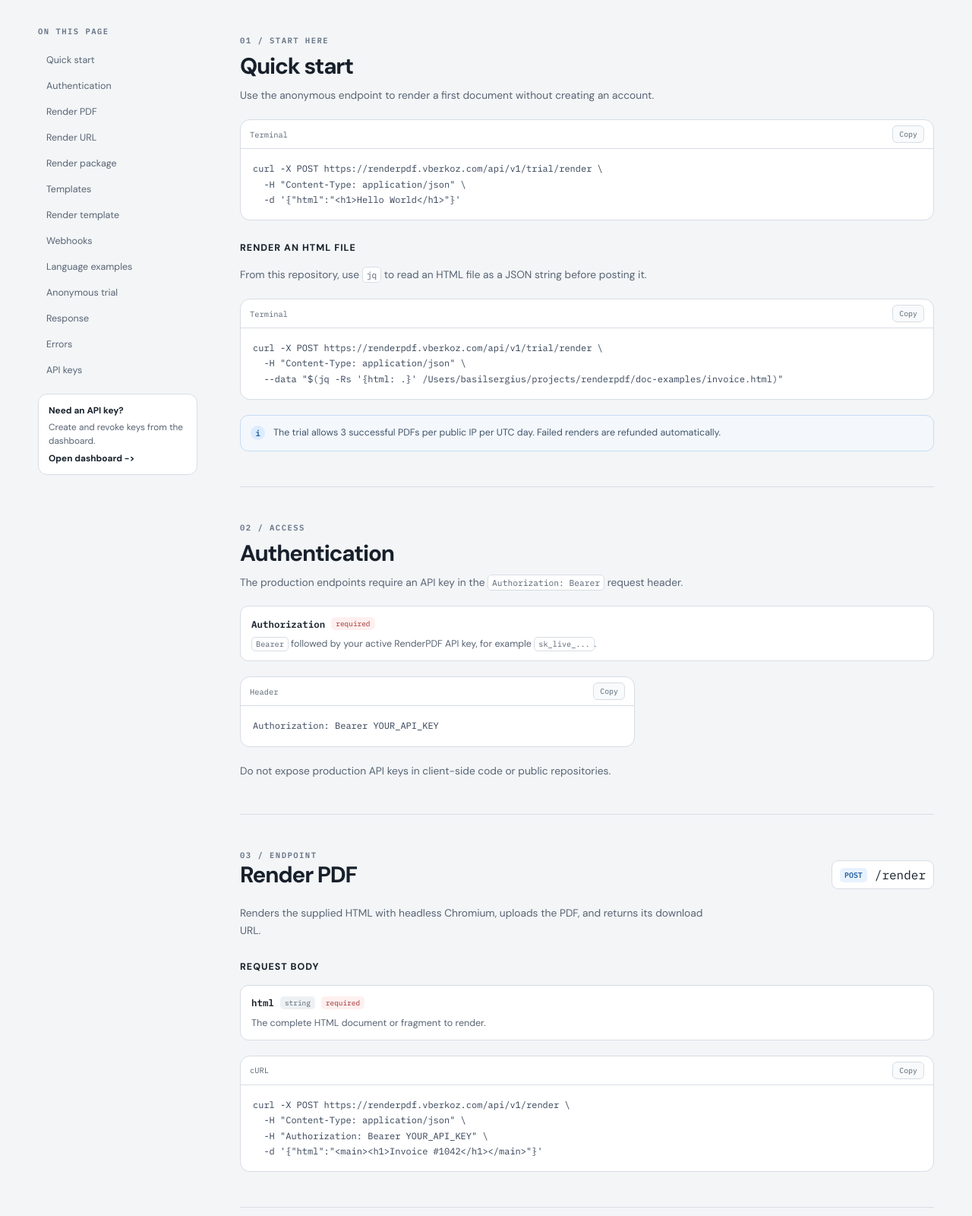
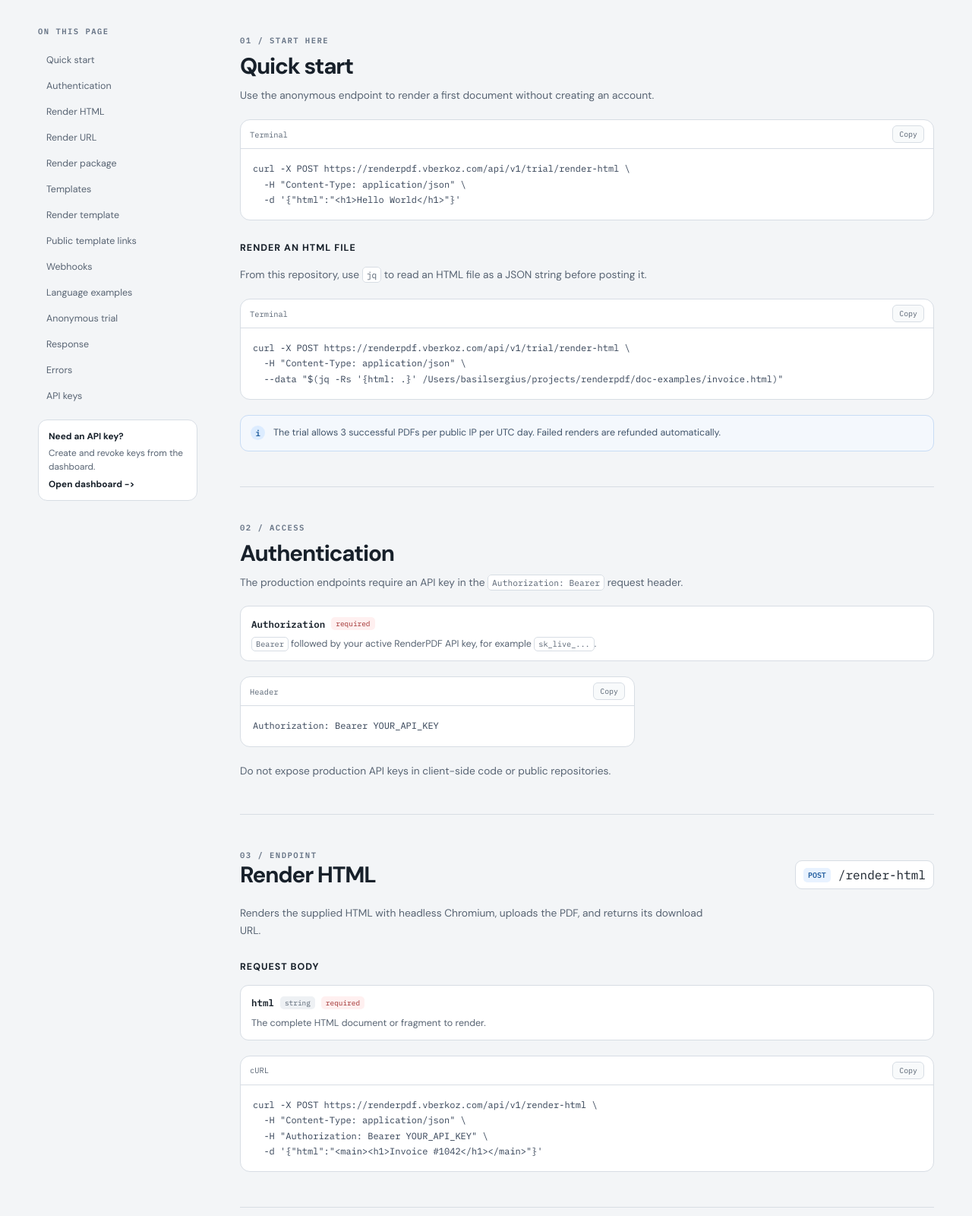
Before and after one commit to vberkoz/renderpdf, a plain HTML site: page landing/docs/api/index.html in a window 1280 px wide. Shown: the part 360-1960 px from the top of the page at 76% size. Drawn offline with Linux system fonts and the light colour scheme; a small style sheet from the web is missing.

Commit message:
docs: update HTML render and public template API

```diff
--- a/landing/docs/api/index.html
+++ b/landing/docs/api/index.html
@@ -48,11 +48,12 @@
                     <nav aria-label="Documentation sections">
                         <a href="#quick-start">Quick start</a>
                         <a href="#authentication">Authentication</a>
-                        <a href="#render">Render PDF</a>
+                        <a href="#render">Render HTML</a>
                         <a href="#render-url">Render URL</a>
                         <a href="#render-upload">Render package</a>
                         <a href="#templates">Templates</a>
                         <a href="#render-template">Render template</a>
+                        <a href="#public-template-links">Public template links</a>
                         <a href="#webhooks">Webhooks</a>
                         <a href="#examples">Language examples</a>
                         <a href="#trial">Anonymous trial</a>
@@ -79,7 +80,7 @@
                                 <span>Terminal</span>
                                 <button type="button" class="copy-button" data-copy-target="quick-start-code">Copy</button>
                             </div>
-                            <pre id="quick-start-code"><code class="language-bash">curl -X POST https://renderpdf.vberkoz.com/api/v1/trial/render \
+                            <pre id="quick-start-code"><code class="language-bash">curl -X POST https://renderpdf.vberkoz.com/api/v1/trial/render-html \
   -H "Content-Type: application/json" \
   -d '{"html":"&lt;h1&gt;Hello World&lt;/h1&gt;"}'</code></pre>
                         </div>
@@ -90,7 +91,7 @@
                                 <span>Terminal</span>
                                 <button type="button" class="copy-button" data-copy-target="file-example-code">Copy</button>
                             </div>
-                            <pre id="file-example-code"><code class="language-bash">curl -X POST https://renderpdf.vberkoz.com/api/v1/trial/render \
+                            <pre id="file-example-code"><code class="language-bash">curl -X POST https://renderpdf.vberkoz.com/api/v1/trial/render-html \
   -H "Content-Type: application/json" \
   --data "$(jq -Rs '{html: .}' /Users/basilsergius/projects/renderpdf/doc-examples/invoice.html)"</code></pre>
                         </div>
@@ -125,9 +126,9 @@
                         <div class="endpoint-heading">
                             <div>
                                 <p class="eyebrow">03 / Endpoint</p>
-                                <h2>Render PDF</h2>
+                                <h2>Render HTML</h2>
                             </div>
-                            <div class="route"><span class="method">POST</span><code>/render</code></div>
+                            <div class="route"><span class="method">POST</span><code>/render-html</code></div>
                         </div>
                         <p class="section-copy">Renders the supplied HTML with headless Chromium, uploads the PDF, and returns its download URL.</p>
 
@@ -144,7 +145,7 @@
                                 <span>cURL</span>
                                 <button type="button" class="copy-button" data-copy-target="generate-code">Copy</button>
                             </div>
-                            <pre id="generate-code"><code class="language-bash">curl -X POST https://renderpdf.vberkoz.com/api/v1/render \
+                            <pre id="generate-code"><code class="language-bash">curl -X POST https://renderpdf.vberkoz.com/api/v1/render-html \
   -H "Content-Type: application/json" \
   -H "Authorization: Bearer YOUR_API_KEY" \
   -d '{"html":"&lt;main&gt;&lt;h1&gt;Invoice #1042&lt;/h1&gt;&lt;/main&gt;"}'</code></pre>
@@ -232,9 +233,22 @@
   -H "Content-Type: application/json" \
   -H "Authorization: Bearer YOUR_API_KEY" \
   -d '{"templateId":"TEMPLATE_ID","variables":{"invoice":{"number":"INV-1042"},"customer":{"name":"Ada &amp; Sons"}}}'</code></pre></div>
-                        <h3>Migration from <code>/render</code></h3>
+                        <h3>Migration from <code>/render-html</code></h3>
                         <ol class="section-copy"><li>Move stable HTML into <code>POST /templates</code>.</li><li>Replace dynamic text with <code>{{path.to.value}}</code>.</li><li>Save the returned template ID in application configuration.</li><li>Send <code>templateId</code> and <code>variables</code> instead of full HTML.</li><li>Handle <code>422</code> by adding missing values or removing extras.</li></ol>
                         <p class="section-footnote">Invoice, Contract, Certificate, and Receipt starter schemas are returned by <code>GET /templates</code>.</p>
+                    </section>
+
+                    <section class="doc-section" id="public-template-links">
+                        <div class="section-heading">
+                            <p class="eyebrow">Anonymous access</p>
+                            <h2>Public template links</h2>
+                            <p>Public links let a template owner issue an opaque render URL for unregistered users. A public user submits only variable JSON and receives a PDF; they never receive the stored HTML or access to the owner's account.</p>
+                        </div>
+                        <div class="property-row"><code>Access</code><span class="type">render only</span><p>Public users cannot edit templates, list templates, view collaborators, clone the original, or use webhooks.</p></div>
+                        <div class="property-row"><code>Protection</code><span class="type">trial limits</span><p>Public renders use the anonymous IP quota and HTML-size limits. Owners can revoke a link immediately; expiry and render-count limits are planned.</p></div>
+                        <div class="property-row"><code>POST /templates/{id}/public-links</code><span class="required">API key</span><p>Creates a public link. Its opaque <code>token</code> is returned once; list or revoke links with <code>GET /templates/{id}/public-links</code> and <code>DELETE /templates/{id}/public-links/{linkId}</code>.</p></div>
+                        <div class="code-block"><pre><code class="language-json">POST /public/templates/{token}/render
+{ "variables": { "customer": { "name": "Ada Lovelace" } } }</code></pre></div>
                     </section>
 
                     <section class="doc-section" id="webhooks">
@@ -268,7 +282,7 @@
 
                         <div class="code-block">
                             <div class="code-header"><span>Node.js 18+</span><button type="button" class="copy-button" data-copy-target="node-example-code">Copy</button></div>
-                            <pre id="node-example-code"><code class="language-javascript">const response = await fetch("https://renderpdf.vberkoz.com/api/v1/render", {
+                            <pre id="node-example-code"><code class="language-javascript">const response = await fetch("https://renderpdf.vberkoz.com/api/v1/render-html", {
   method: "POST",
   headers: {
     "Content-Type": "application/json",
@@ -291,7 +305,7 @@
 import requests
 
 response = requests.post(
-    "https://renderpdf.vberkoz.com/api/v1/render",
+    "https://renderpdf.vberkoz.com/api/v1/render-html",
     headers={"Authorization": f"Bearer {os.environ['RENDERPDF_API_KEY']}"},
     json={"html": "&lt;h1&gt;Hello World&lt;/h1&gt;"},
 )
@@ -326,7 +340,7 @@
 
 func main() {
     body, _ := json.Marshal(map[string]string{"html": "&lt;h1&gt;Hello World&lt;/h1&gt;"})
-    request, err := http.NewRequest(http.MethodPost, "https://renderpdf.vberkoz.com/api/v1/render", bytes.NewReader(body))
+    request, err := http.NewRequest(http.MethodPost, "https://renderpdf.vberkoz.com/api/v1/render-html", bytes.NewReader(body))
     if err != nil { log.Fatal(err) }
     request.Header.Set("Content-Type", "application/json")
     request.Header.Set("Authorization", "Bearer "+os.Getenv("RENDERPDF_API_KEY"))
@@ -351,7 +365,7 @@
 using System.Text.Json;
 
 using var client = new HttpClient();
-using var request = new HttpRequestMessage(HttpMethod.Post, "https://renderpdf.vberkoz.com/api/v1/render")
+using var request = new HttpRequestMessage(HttpMethod.Post, "https://renderpdf.vberkoz.com/api/v1/render-html")
 {
     Content = JsonContent.Create(new { html = "&lt;h1&gt;Hello World&lt;/h1&gt;" })
 };
@@ -381,7 +395,7 @@
 
 public class RenderPdf {
     public static void main(String[] args) throws Exception {
-        var request = HttpRequest.newBuilder(URI.create("https://renderpdf.vberkoz.com/api/v1/render"))
+        var request = HttpRequest.newBuilder(URI.create("https://renderpdf.vberkoz.com/api/v1/render-html"))
             .header("Content-Type", "application/json")
             .header("Authorization", "Bearer " + System.getenv("RENDERPDF_API_KEY"))
             .POST(HttpRequest.BodyPublishers.ofString("{\"html\":\"&lt;h1&gt;Hello World&lt;/h1&gt;\"}"))
@@ -404,7 +418,7 @@
                                 <p class="eyebrow">07 / Endpoint</p>
                                 <h2>Anonymous trial</h2>
                             </div>
-                            <div class="route"><span class="method">POST</span><code>/trial/render</code></div>
+                            <div class="route"><span class="method">POST</span><code>/trial/render-html</code></div>
                         </div>
                         <p class="section-copy">Uses the same renderer without an API key. Trial requests are rate-limited by a privacy-preserving hash of the viewer IP.</p>
                         <div class="limits-grid">
```
Also changed, not shown: landing/index.html (+3 -3 lines).
